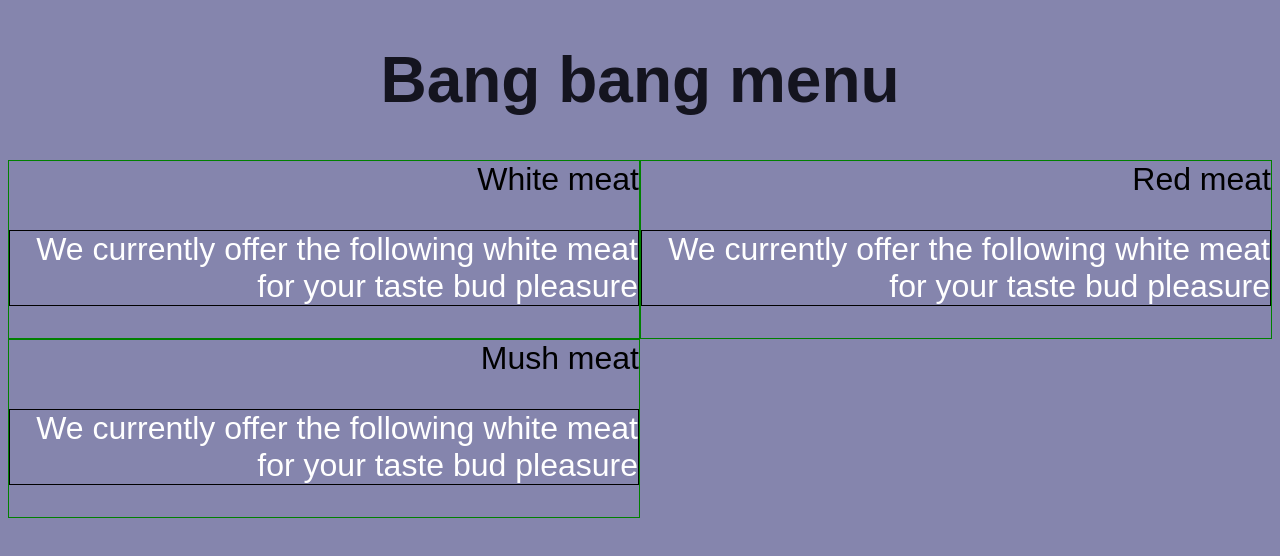
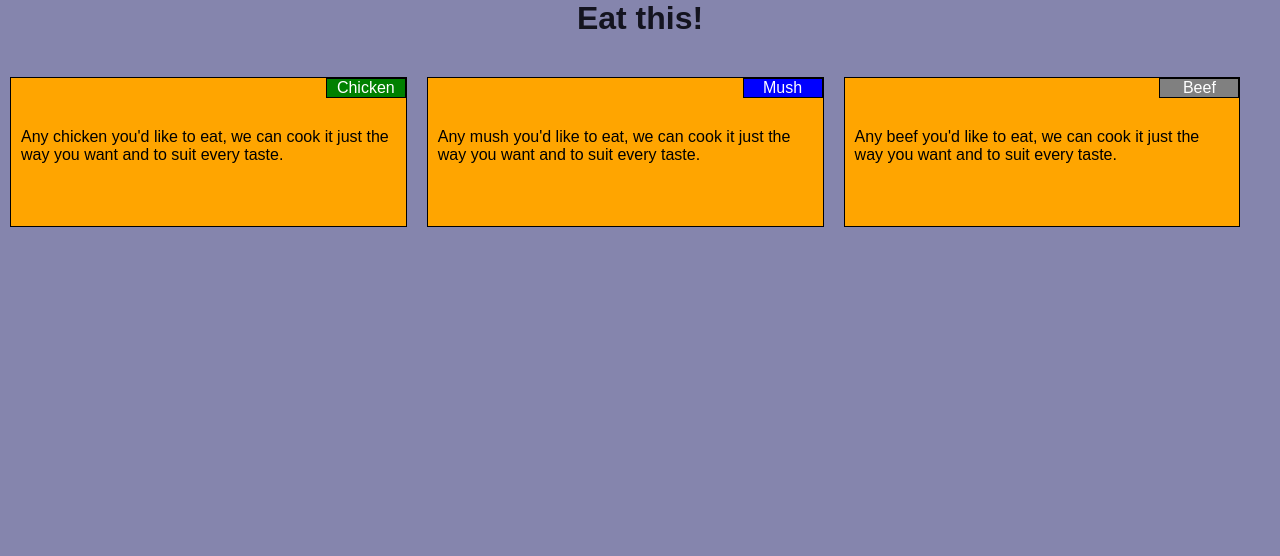
Before and after one commit to justsmiths/coursera-test, a plain HTML site: page module2-solution/index.html in a window 1280 px wide. Drawn offline with Linux system fonts and the light colour scheme.

Commit message:
module2sln for coursera

```diff
--- a/module2-solution/css/styles.css
+++ b/module2-solution/css/styles.css
@@ -1,91 +1,153 @@
 * {
   box-sizing: border-box;
+  margin: 0;
+  padding: 0;
+  font-family: arial;
 }
 
-/*Base style */
 body {
-  font-size: 32px;
-  font-family: arial;
   background-color: #8585ad;
-  text-align: right;
 }
 
 h1 {
-    text-align: center;
-    color: #14141f;
+  text-align: center;
+  color: #14141f;
+  margin-bottom: 30px;
+
+}
+/* Base styles */
+div {
+  background-color: orange;
+  position: relative;
 }
 
-h2 {
-  text-align: right;
-  border: 1px solid black;
-}
+section {
 
-p {
-    border: 1px solid black;
-    color: white;
-}
-
-/*Simple responsive style */
-.row {
-  width: 100%
- }
+  /*  padding: 30px 10px 10px 10px;  */
 
 
-/* Large devices (Desktop) */
+}
+#chicken {
 
-@media (min-width: 992px) {
-  .col-lg-1, .col-lg-2, .col-lg-3, .col-lg-4, .col-lg-5, .col-lg-6, .col-lg-7, .col-lg-8, .col-lg-9, .col-lg-10, .col-lg-11, .col-lg-12 {
-    float: left;
-    border: 1px solid green;
-  }
-  .col-lg-1 {
-    width: 8.33%;
-  }
-  .col-lg-2 {
-    width: 16.66%;
-  }
-  .col-lg-3 {
-    width: 25%;
-  }
-  .col-lg-4 {
-    width: 33.33%;
-  }
-  .col-lg-5 {
-    width: 41.66%;
-  }
-  .col-lg-6 {
-    width: 50%;
-  }
-  .col-lg-7 {
-    width: 58.33%;
-  }
-  .col-lg-8 {
-    width: 66.66%;
-  }
-  .col-lg-9 {
-    width: 74.99%;
-  }
-  .col-lg-10 {
-    width: 83.33%;
-  }
-  .col-lg-11 {
-    width: 91.66%;
-  }
-  .col-lg-12 {
-    width: 100%;
-  }
-}
+  width: 300px;
+  height: 150px;
+  postion: relative;
+  float: left;
+  margin: 10px;
+  padding: 50px 10px 10px 10px;
+  border: 1px solid black;
 
-
-/*Medium devices (Tablets) */
-
-@media (min-width: 768px) and (max-width: 991px) {
 
 }
 
-
-/*Small devices (Mobile) */
-
-@media (min-width: 767px) {
+#contentchicken {
+  background-color: green;
+  color: white;
+  width: 80px;
+  text-align: center;
+  position: absolute;
+  float: right;
+  top: 0px;
+  right: 0px;
+  border: 1px solid black;
 
 }
+#mush {
+
+  width: 300px;
+  height: 150px;
+  float: left;
+  padding: 10px;
+  margin: 10px;
+  padding: 50px 10px 10px 10px;
+  border: 1px solid black;
+
+
+}
+
+#contentmush {
+  background-color: blue;
+  color: white;
+  width: 80px;
+  text-align: center;
+  position: absolute;
+  top: 0px;
+  right: 0px;
+  float: right;
+  border: 1px solid black;
+
+}
+
+#beef {
+
+  width: 300px;
+  height: 150px;
+  float: left;
+  padding: 10px;
+  margin: 10px;
+  padding: 50px 10px 10px 10px;
+  border: 1px solid black;
+
+
+}
+
+#contentbeef {
+  background-color: gray;
+  color: white;
+  width: 80px;
+  text-align: center;
+  position: absolute;
+  float: right;
+  top: 0;
+  right: 0;
+
+  border: 1px solid black;
+
+}
+
+/* Media queries */
+@media (min-width: 992px){
+
+
+  #chicken {
+    width: 31%;
+  }
+  #mush {
+    width: 31%;
+  }
+  #beef {
+    width: 31%;
+  }
+
+}
+
+/********** Meduim devices only ***********/
+@media (min-width: 768px) and (max-width: 991px) {
+
+
+  #chicken {
+    width: 44%;
+  }
+  #mush {
+    width: 44%;
+  }
+  #beef {
+    width: 90%;
+      }
+
+  }
+
+        /** Small devices **/
+  @media (min-width: 200px) and (max-width: 767px){
+
+  #chicken {
+    width: 90%;
+  }
+  #mush {
+    width: 90%;
+  }
+  #beef {
+    width: 90%;
+  }
+
+}
--- a/module2-solution/index.html
+++ b/module2-solution/index.html
@@ -2,17 +2,27 @@
 <html lang="en">
 <head>
 <meta charset="utf-8">
-  <meta name="viewport" content="width=device-width, intial-scale=1">
+<meta name="viewport" content="width=device-width, initial-scale=1">
 <link rel="stylesheet" type="text/css" href="css/styles.css">
 <title>Module 2 Solution</title>
 
 </head>
 <body>
-    <h1> Bang bang menu </h1>
-    <div class="row">
-         <div class="col-lg-3 col-lg-6">White meat<p>We currently offer the following white meat for your taste bud pleasure</p></div>
-         <div class="col-lg-3 col-lg-6">Red meat<p>We currently offer the following white meat for your taste bud pleasure</p></div>
-         <div class="col-lg-3 col-lg-6">Mush meat<p>We currently offer the following white meat for your taste bud pleasure</p></div>
+<h1>Eat this!</h1>
+
+<div id="chicken">
+  <div id="contentchicken">Chicken </div>
+  <section>Any chicken you'd like to eat, we can cook it just the way you want and to suit every taste.</section>
+</div>
+
+<div id="mush">
+  <div id="contentmush">Mush</div>
+    <section>Any mush you'd like to eat, we can cook it just the way you want and to suit every taste.</section>
+</div>
+
+<div id="beef">
+	<div id="contentbeef">Beef </div>
+	<section>Any beef you'd like to eat, we can cook it just the way you want and to suit every taste.</section>
 </div>
      </body>
 </html>
```
Also changed, not shown: index - Copy.html (added, +91 -0 lines). Lines whose indentation alone changed are shown as unchanged.
